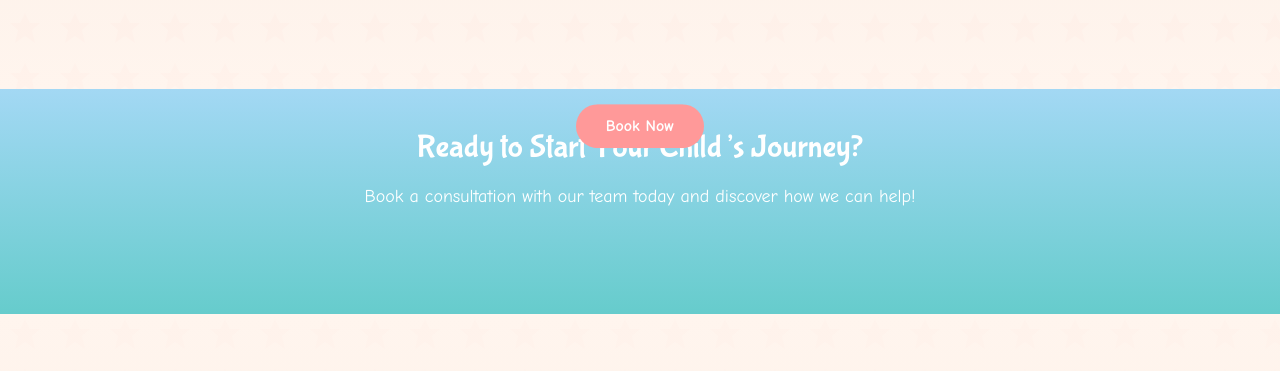
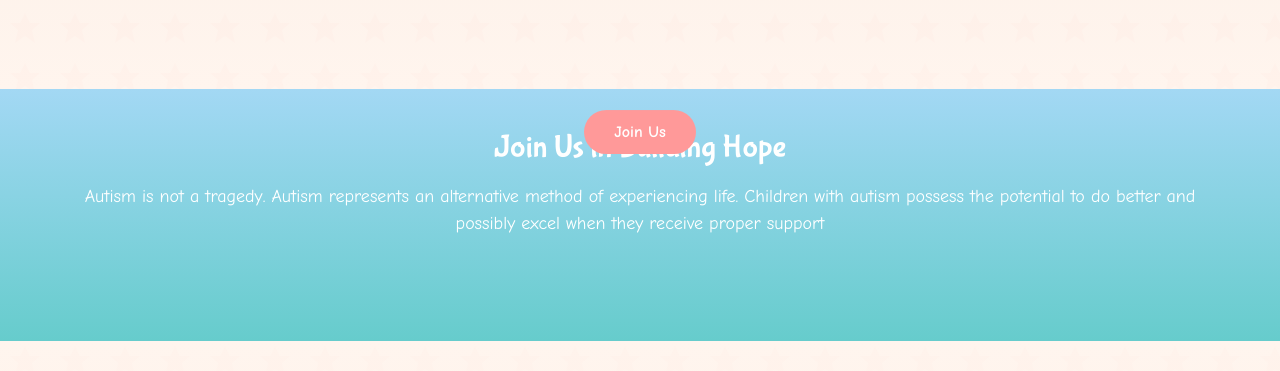
Before and after one commit to BWKamau/tumainiautismcenter, a plain HTML site: page index.html in a window 1280 px wide. Shown: the part 4425-4796 px from the top of the page. Drawn offline with nearby package versions, Linux system fonts and the light colour scheme.

Commit message:
Update index.html

```diff
--- a/index.html
+++ b/index.html
@@ -346,10 +346,11 @@
         <!-- CTA Banner -->
         <section class="cta-section" aria-labelledby="cta-title">
             <div class="container text-center">
-                <h2 id="cta-title">Ready to Start Your Child’s Journey?</h2>
-                <p>Book a consultation with our team today and discover how we can help!</p>
+                <h2 id="cta-title">Join Us in Building Hope</h2>
+                <p>Autism is not a tragedy. Autism represents an alternative method of experiencing life. Children with
+autism possess the potential to do better and possibly excel when they receive proper support</p>
                 <div class="cta-button-wrapper">
-                    <a href="#contact" class="cta-btn btn btn-primary">Book Now</a>
+                    <a href="#contact" class="cta-btn btn btn-primary">Join Us</a>
                     <span class="confetti cta-confetti-1" aria-hidden="true"></span>
                     <span class="confetti cta-confetti-2" aria-hidden="true"></span>
                     <span class="confetti cta-confetti-3" aria-hidden="true"></span>
```
